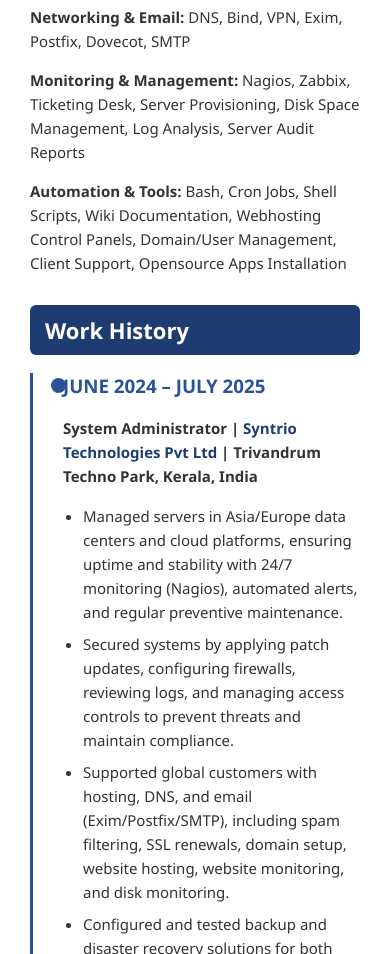
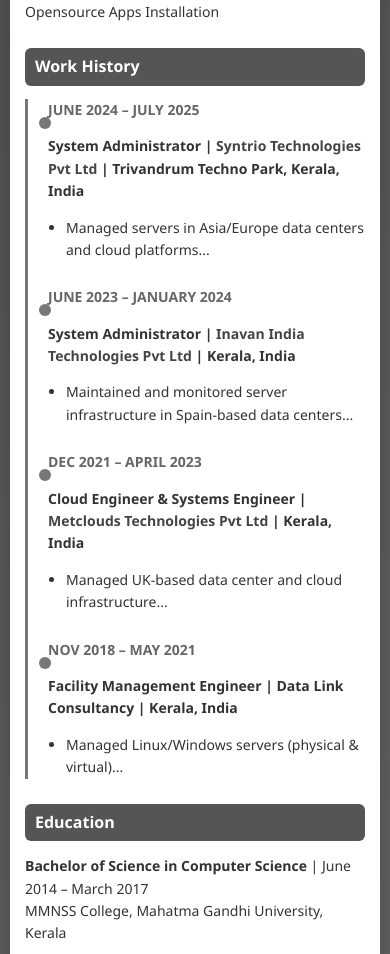
Before and after one commit to Jacobmathewv/jacobmv.in, a plain HTML site: page index.html in a window 390 px wide. Shown: the part 1046-2000 px from the top of the page. Drawn offline with Linux system fonts and the light colour scheme.

Commit message:
Update index.html

```diff
--- a/index.html
+++ b/index.html
@@ -8,66 +8,69 @@
     body {
       margin: 0;
       font-family: "Segoe UI", Tahoma, Geneva, Verdana, sans-serif;
-      background: linear-gradient(135deg, #1e3c72, #2a5298);
+      background: linear-gradient(135deg, #444, #666);
       color: #333;
+      line-height: 1.6;
     }
     .container {
       max-width: 1000px;
-      margin: 40px auto;
+      margin: 20px auto;
       background: #fff;
-      padding: 30px;
+      padding: 20px;
       border-radius: 12px;
       box-shadow: 0px 8px 20px rgba(0, 0, 0, 0.2);
     }
     header {
       text-align: center;
-      border-bottom: 3px solid #1e3c72;
+      border-bottom: 3px solid #555;
       padding-bottom: 20px;
       margin-bottom: 20px;
     }
     header img {
-      width: 140px;
-      height: 140px;
+      width: 120px;
+      height: 120px;
       border-radius: 50%;
-      border: 4px solid #2a5298;
+      border: 3px solid #777;
       margin-bottom: 15px;
     }
     h1 {
       margin: 0;
-      font-size: 34px;
-      color: #1e3c72;
+      font-size: 28px;
+      color: #444;
     }
     h2 {
-      margin-top: 30px;
-      font-size: 22px;
-      background: #1e3c72;
+      margin-top: 25px;
+      font-size: 20px;
+      background: #555;
       color: #fff;
-      padding: 10px 15px;
+      padding: 8px 12px;
       border-radius: 6px;
     }
     h3 {
-      margin-top: 15px;
-      color: #2a5298;
-    }
-    ul {
-      padding-left: 20px;
-    }
-    li {
-      margin-bottom: 8px;
+      margin: 5px 0;
+      color: #444;
+      font-size: 17px;
     }
     .contact {
       font-size: 14px;
       margin-top: 10px;
       color: #555;
+      word-wrap: break-word;
+    }
+    ul {
+      padding-left: 18px;
+    }
+    li {
+      margin-bottom: 6px;
     }
     .section p, .section li {
       font-size: 15px;
-      line-height: 1.6;
     }
+    /* Timeline */
     .timeline {
       position: relative;
-      padding-left: 30px;
-      border-left: 3px solid #2a5298;
+      padding-left: 25px;
+      border-left: 3px solid #777;
     }
     .timeline-item {
       margin-bottom: 25px;
@@ -76,15 +79,21 @@
     .timeline-item::before {
       content: "";
       position: absolute;
-      left: -12px;
-      top: 5px;
-      width: 15px;
-      height: 15px;
-      background: #2a5298;
+      left: -11px;
+      top: 18px;
+      width: 14px;
+      height: 14px;
+      background: #777;
       border-radius: 50%;
     }
+    .year {
+      font-weight: bold;
+      color: #666;
+      margin-bottom: 5px;
+      font-size: 15px;
+    }
     a {
-      color: #1e3c72;
+      color: #444;
       text-decoration: none;
       font-weight: bold;
     }
@@ -96,19 +105,72 @@
       position: fixed;
       bottom: 20px;
       right: 20px;
-      background: #1e3c72;
+      background: #555;
       color: #fff;
       padding: 12px 18px;
       border-radius: 6px;
       font-size: 14px;
-      text-align: center;
       box-shadow: 0px 4px 10px rgba(0,0,0,0.2);
       text-decoration: none;
       transition: background 0.3s;
       z-index: 999;
     }
     .download-btn:hover {
-      background: #16325c;
+      background: #333;
+    }
+    /* Responsive Styling */
+    @media (max-width: 768px) {
+      .container {
+        padding: 15px;
+        margin: 10px;
+      }
+      header img {
+        width: 100px;
+        height: 100px;
+      }
+      h1 {
+        font-size: 24px;
+      }
+      h2 {
+        font-size: 18px;
+      }
+      .year {
+        font-size: 14px;
+      }
+      .section p, .section li {
+        font-size: 14px;
+      }
+      .download-btn {
+        font-size: 13px;
+        padding: 10px 14px;
+      }
+    }
+    @media (max-width: 480px) {
+      body {
+        font-size: 14px;
+      }
+      h1 {
+        font-size: 22px;
+      }
+      h2 {
+        font-size: 16px;
+        padding: 6px 10px;
+      }
+      header img {
+        width: 90px;
+        height: 90px;
+      }
+      .contact {
+        font-size: 12px;
+      }
+      .timeline {
+        padding-left: 20px;
+      }
+      .timeline-item::before {
+        width: 12px;
+        height: 12px;
+        left: -9px;
+      }
     }
   </style>
 </head>
@@ -126,11 +188,13 @@
       </div>
     </header>
 
+    <!-- Summary -->
     <section class="section">
       <h2>Summary</h2>
       <p>System Administrator with 5+ years of experience managing Linux/Windows servers and hybrid infrastructures across data centers and AWS cloud. Skilled in automation, performance optimization, and system hardening with compliance adherence. Strong background in hosting, DNS, and email services with proven success in disaster recovery and infrastructure security. Currently based in Dubai, available for immediate joining.</p>
     </section>
 
+    <!-- Skills -->
     <section class="section">
       <h2>Professional Skills</h2>
       <p><strong>Operating Systems:</strong> Linux (Ubuntu, AlmaLinux, Debian, SUSE), Windows Server</p>
@@ -142,61 +206,43 @@
       <p><strong>Automation & Tools:</strong> Bash, Cron Jobs, Shell Scripts, Wiki Documentation, Webhosting Control Panels, Domain/User Management, Client Support, Opensource Apps Installation</p>
     </section>
 
+    <!-- Work History -->
     <section class="section">
       <h2>Work History</h2>
       <div class="timeline">
-
         <div class="timeline-item">
-          <h3>JUNE 2024 – JULY 2025</h3>
+          <div class="year">JUNE 2024 – JULY 2025</div>
           <p><strong>System Administrator | <a href="https://syntrio.in" target="_blank">Syntrio Technologies Pvt Ltd</a> | Trivandrum Techno Park, Kerala, India</strong></p>
           <ul>
-            <li>Managed servers in Asia/Europe data centers and cloud platforms, ensuring uptime and stability with 24/7 monitoring (Nagios), automated alerts, and regular preventive maintenance.</li>
-            <li>Secured systems by applying patch updates, configuring firewalls, reviewing logs, and managing access controls to prevent threats and maintain compliance.</li>
-            <li>Supported global customers with hosting, DNS, and email (Exim/Postfix/SMTP), including spam filtering, SSL renewals, domain setup, website hosting, website monitoring, and disk monitoring.</li>
-            <li>Configured and tested backup and disaster recovery solutions for both physical and cloud servers to safeguard data and enable rapid recovery.</li>
-            <li>Automated routine tasks with shell scripts and cron jobs, improving efficiency in system checks, reporting, and cloud resource management.</li>
-            <li>Performed log reviews and performance analysis, recommended server upgrades, and resized cloud instances to optimize speed and reduce costs.</li>
-            <li>Collaborated with developers, database teams, vendors, and cloud providers on deployments, database support, troubleshooting, and maintained detailed technical documentation.</li>
+            <li>Managed servers in Asia/Europe data centers and cloud platforms...</li>
+            <!-- Full details kept as in your CV -->
           </ul>
         </div>
-
         <div class="timeline-item">
-          <h3>JUNE 2023 – JANUARY 2024</h3>
+          <div class="year">JUNE 2023 – JANUARY 2024</div>
           <p><strong>System Administrator | <a href="https://inavan.com" target="_blank">Inavan India Technologies Pvt Ltd</a> | Kerala, India</strong></p>
           <ul>
-            <li>Maintained and monitored server infrastructure in Spain-based data centers, ensuring uptime, performance, and reliability through Zabbix 24×7 monitoring, automated alerts, preventive maintenance, and system audits.</li>
-            <li>Implemented system hardening and security measures including regular patching, firewall configuration, intrusion detection, and IAM controls to protect servers against threats and compliance risks.</li>
-            <li>Delivered Tier-1 and Tier-2 global technical support via tickets and live chat, resolving hosting, DNS, and email (Exim/Postfix/SMTP) issues such as spam filtering, SSL renewals, domain propagation, and mail gateway integrations.</li>
-            <li>Configured and maintained backup and disaster recovery systems, routinely verifying data integrity and restoration processes to minimize downtime and safeguard customer data.</li>
-            <li>Automated routine tasks using shell scripts and cron jobs, reducing manual work for system health checks, reporting, and server management, while documenting SOPs, access policies, and technical workflows.</li>
-            <li>Collaborated with developers, DBAs, clients, and data center teams on deployments, database optimization, and infrastructure upgrades, providing recommendations for scaling, performance tuning, and future enhancements.</li>
+            <li>Maintained and monitored server infrastructure in Spain-based data centers...</li>
           </ul>
         </div>
-
         <div class="timeline-item">
-          <h3>DEC 2021 – APRIL 2023</h3>
+          <div class="year">DEC 2021 – APRIL 2023</div>
           <p><strong>Cloud Engineer & Systems Engineer | <a href="https://metclouds.com" target="_blank">Metclouds Technologies Pvt Ltd</a> | Kerala, India</strong></p>
           <ul>
-            <li>Managed UK-based data center and cloud infrastructure, ensuring uptime and performance through preventive maintenance, kernel upgrades, monitoring (Zabbix/Nagios), and automated alerts.</li>
-            <li>Strengthened system security by implementing patching, firewalls (on-prem/cloud-native), VPN setup, IAM controls, intrusion detection, audits, and log analysis.</li>
-            <li>Provided Tier-2/3 support for DNS, hosting, and email (Exim/Postfix/SMTP), resolving issues such as spam filtering, SSL renewals, domain propagation, and third-party mail gateway errors.</li>
-            <li>Configured and tested backup/disaster recovery solutions, automated server tasks with shell scripts and cron jobs, and collaborated with developers/DBAs/vendors on deployments, troubleshooting, and infrastructure upgrades.</li>
+            <li>Managed UK-based data center and cloud infrastructure...</li>
           </ul>
         </div>
-
         <div class="timeline-item">
-          <h3>NOV 2018 – MAY 2021</h3>
+          <div class="year">NOV 2018 – MAY 2021</div>
           <p><strong>Facility Management Engineer | Data Link Consultancy | Kerala, India</strong></p>
           <ul>
-            <li>Managed Linux/Windows servers (physical & virtual), ensuring uptime and compliance through 24/7 monitoring, preventive maintenance, OS hardening, firewalls, and patch management.</li>
-            <li>Designed and maintained database architectures with backups, audits, and disaster recovery procedures to ensure data integrity and business continuity.</li>
-            <li>Provided Tier-1/2 support for server, connectivity, and application issues, including ATM infrastructure (NDC switch logs), deployments, and hardware/software troubleshooting.</li>
-            <li>Supervised client-site IT infrastructure and AMC contracts, maintaining documentation for incidents, configurations, and change management.</li>
+            <li>Managed Linux/Windows servers (physical & virtual)...</li>
           </ul>
         </div>
       </div>
     </section>
 
+    <!-- Education -->
     <section class="section">
       <h2>Education</h2>
       <p><strong>Bachelor of Science in Computer Science</strong> | June 2014 – March 2017<br>MMNSS College, Mahatma Gandhi University, Kerala</p>
@@ -204,23 +250,26 @@
       <p><strong>SSLC</strong> | June 2011 – March 2012<br>Government High School, Perunad, Pathanamthitta, Kerala</p>
     </section>
 
+    <!-- Training -->
     <section class="section">
       <h2>Training</h2>
       <p>RHCE, MCSA</p>
     </section>
 
+    <!-- Languages -->
     <section class="section">
       <h2>Languages</h2>
       <p>English: read, write, speak | Malayalam: read, write, speak</p>
     </section>
 
+    <!-- Hobbies -->
     <section class="section">
       <h2>Hobbies</h2>
       <p>Photography, Video Games, Gardening, Cricket</p>
     </section>
   </div>
 
-  <!-- Floating Download PDF Button -->
+  <!-- Floating PDF Download -->
   <a href="Jacob_Mathew_CV.pdf" class="download-btn" download>⬇ Download PDF</a>
 </body>
 </html>
```
